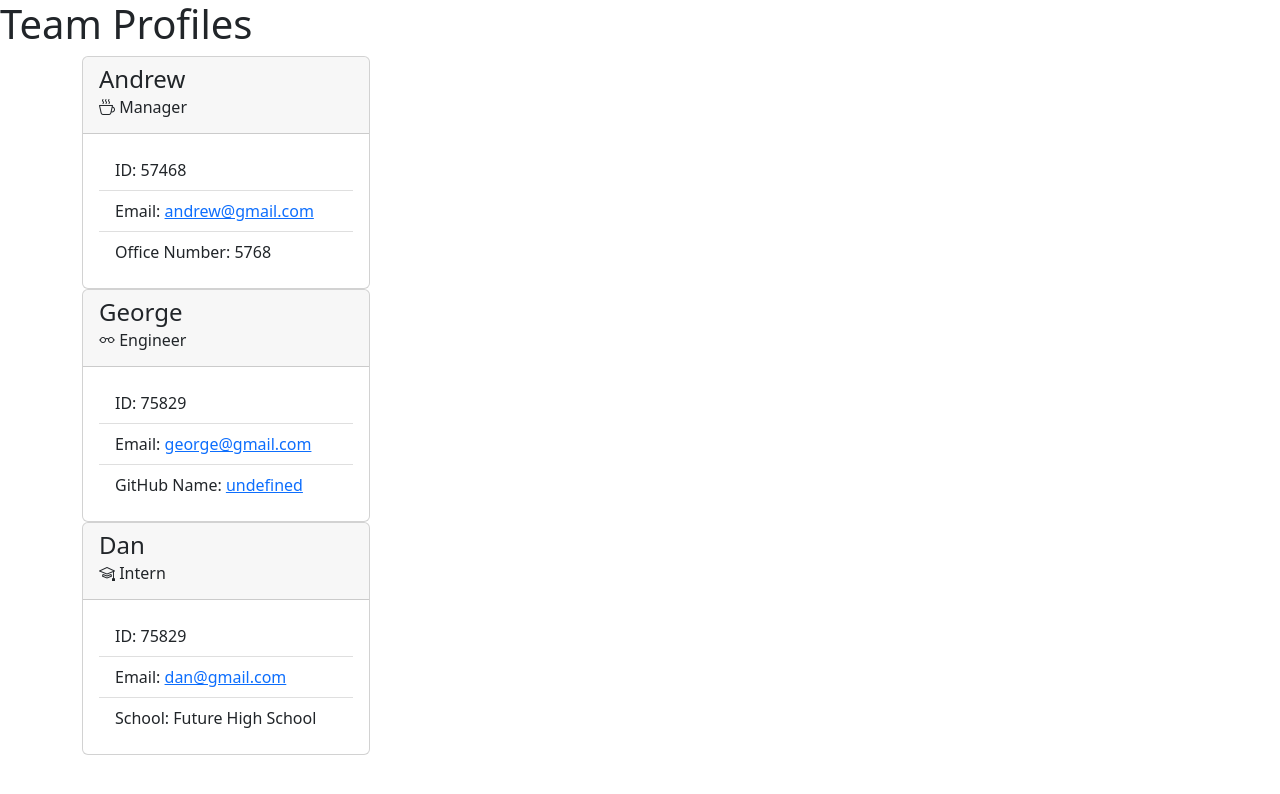
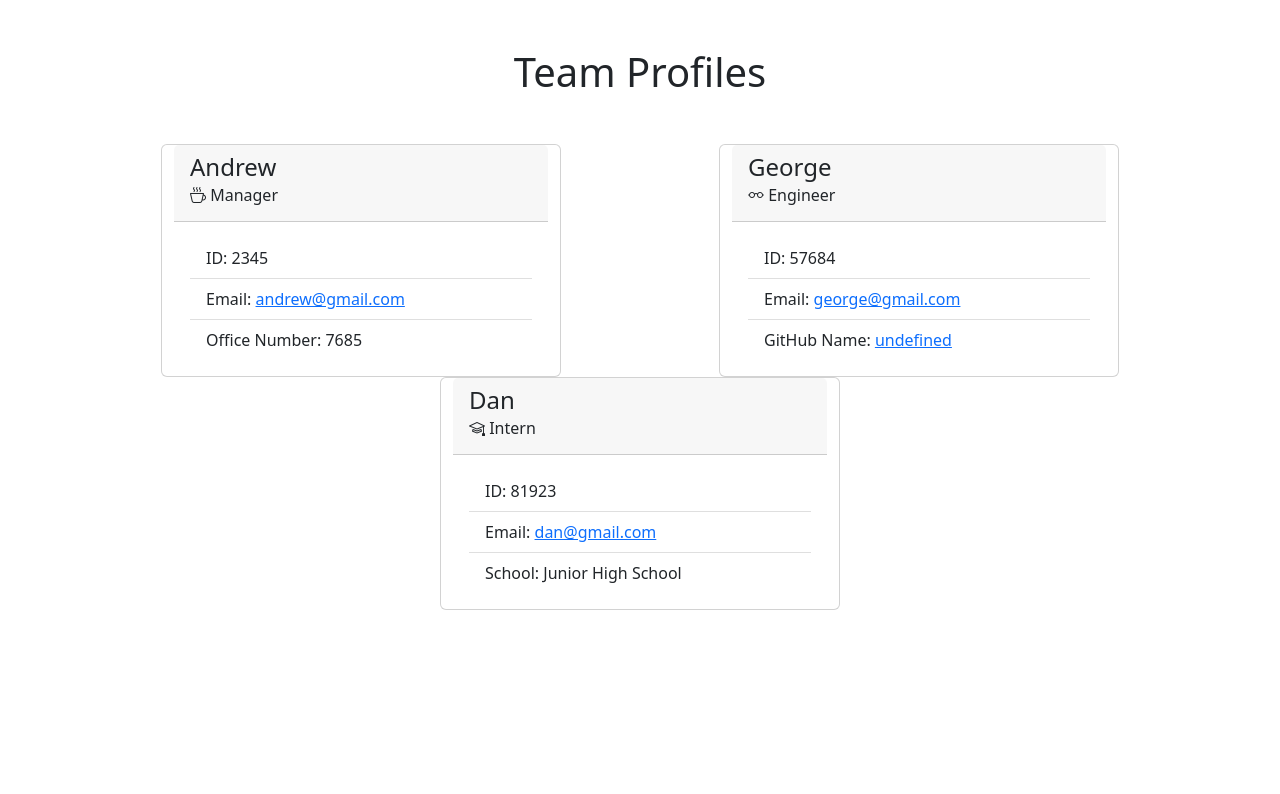
Before and after one commit to drewlovato/challenge10-teamprofilegenerator, a website: page assets/index.html in a window 1280 px wide. Drawn offline with nearby package versions, Linux system fonts and the light colour scheme; files that its build step writes are made by us from their sources.

Commit message:
made changes to styling, added new video

```diff
--- a/assets/index.html
+++ b/assets/index.html
@@ -15,44 +15,44 @@
       <title>The Team</title>
     </head>
     <header>
-        <h1>Team Profiles</h1>
+        <h1 class="mx-auto mt-5 mb-5" style="width: 300px;">Team Profiles</h1>
     </header>
     <body>
-      <div class="container">
-        <div class="card" style="width: 18rem">
+      <div class="container row mx-auto">
+        <div class="card .col-xs-6 .col-md-4 mx-auto" style="width: 25rem">
   <div class="card-body card-header">
     <h4 class="card-title">Andrew</h4>
     <h6 class="card-subtitle mb-2"><i class="bi bi-cup-hot"></i> Manager</h6>
   </div>
   <div class="card-body">
     <ul class="list-group list-group-flush">
-      <li class="list-group-item">ID: 57468</li>
+      <li class="list-group-item">ID: 2345</li>
       <li class="list-group-item">Email: <a href="mailto:andrew@gmail.com">andrew@gmail.com</a></li>
-      <li class="list-group-item">Office Number: 5768</li>
+      <li class="list-group-item">Office Number: 7685</li>
     </ul>
   </div>
-</div><div class="card" style="width: 18rem">
+</div><div class="card .col-xs-6 .col-md-4 mx-auto" style="width: 25rem">
   <div class="card-body card-header">
     <h4 class="card-title">George</h4>
     <h6 class="card-subtitle mb-2"><i class="bi bi-eyeglasses"></i> Engineer</h6>
   </div>
   <div class="card-body">
     <ul class="list-group list-group-flush">
-      <li class="list-group-item">ID: 75829</li>
+      <li class="list-group-item">ID: 57684</li>
       <li class="list-group-item">Email: <a href="mailto:george@gmail.com">george@gmail.com</a></li>
       <li class="list-group-item">GitHub Name: <a href="https://github.com/undefined" target="_blank">undefined</a></li>
     </ul>
   </div>
-</div><div class="card" style="width: 18rem">
+</div><div class="card .col-xs-6 .col-md-4 mx-auto" style="width: 25rem">
   <div class="card-body card-header">
     <h4 class="card-title">Dan</h4>
     <h6 class="card-subtitle mb-2"><i class="bi bi-mortarboard"></i> Intern</h6>
   </div>
   <div class="card-body">
     <ul class="list-group list-group-flush">
-      <li class="list-group-item">ID: 75829</li>
+      <li class="list-group-item">ID: 81923</li>
       <li class="list-group-item">Email: <a href="mailto:dan@gmail.com">dan@gmail.com</a></li>
-      <li class="list-group-item">School: Future High School</li>
+      <li class="list-group-item">School: Junior High School</li>
     </ul>
   </div>
 </div>
--- a/assets/style.css
+++ b/assets/style.css
@@ -0,0 +1,13 @@
+body {
+    width: 100%;
+}
+
+h1{
+    text-align: center;
+}
+
+.container .row {
+    display: flex;
+    justify-content: center;
+    margin-left: 10px;
+}
```
Also changed, not shown: index.js (+5 -5 lines).
